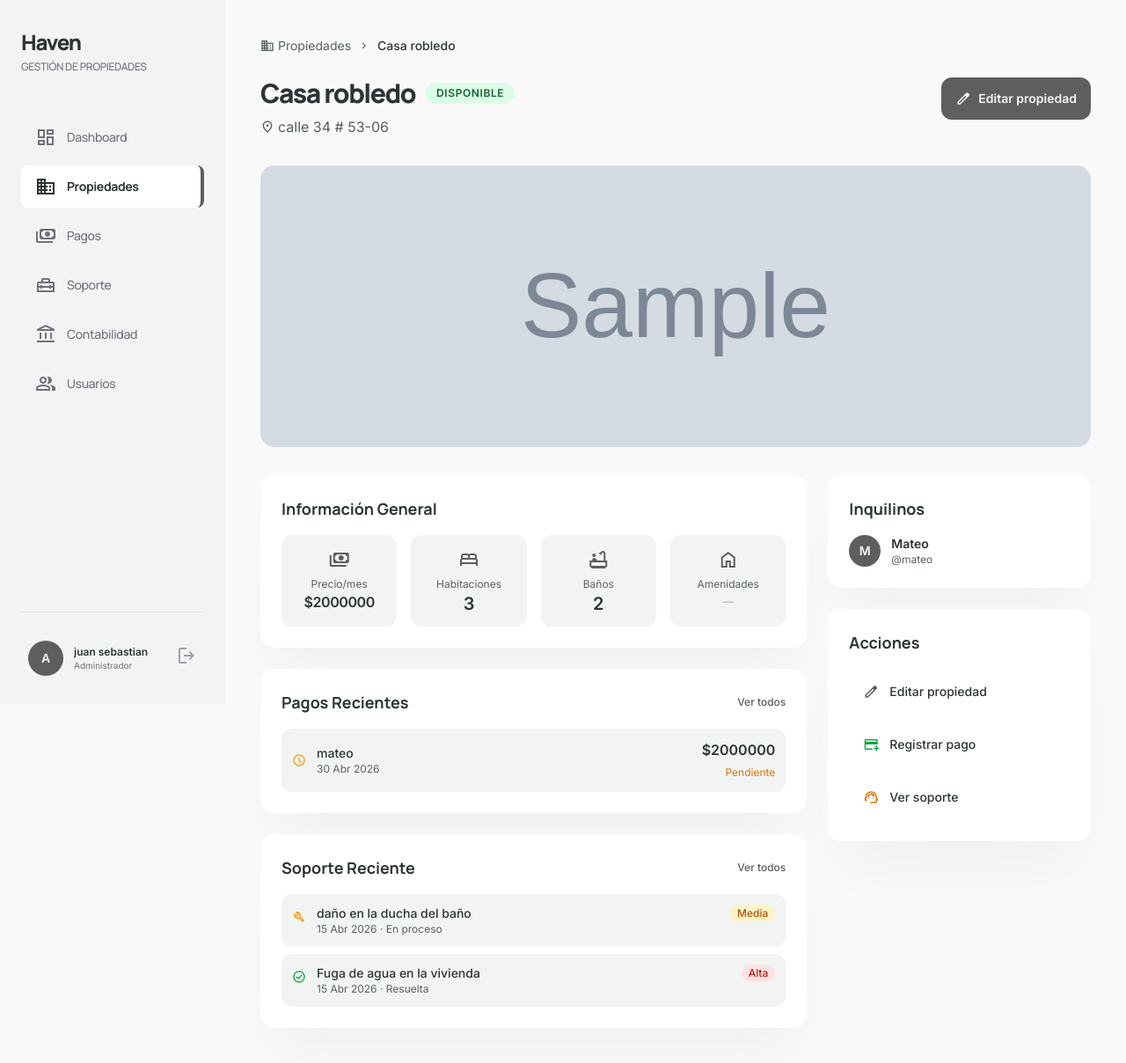
After one commit to JuanSebastianClavijoTapias/constructora, a Django app: page /propiedades/1/ in a window 1280 px wide. The commit adds this page. Shown: the whole page at 88% size. Run offline with Django 5.2, Linux system fonts and the light colour scheme; a user stored in the database is signed in; data comes from the database, SQL or seed files in the repository; tables that the repository leaves empty hold one stand-in row (values such as "Sample post"); grey boxes marked "Sample" are stand-in pictures; some libraries are stand-ins or nearby versions.

Commit message:
Enhance property detail view and add detail page template

```diff
--- /dev/null
+++ b/core/templates/core/propiedad_detalle.html
@@ -0,0 +1,257 @@
+    {% extends 'core/base.html' %}
+
+{% block title %}{{ propiedad.nombre }} - Haven{% endblock %}
+
+{% block content %}
+<section class="p-6 md:p-10 max-w-5xl mx-auto">
+
+    <!-- Breadcrumb -->
+    <nav class="flex items-center gap-2 text-sm text-on-surface-variant mb-6">
+        <a href="{% url 'propiedades' %}" class="hover:text-on-surface transition-colors flex items-center gap-1">
+            <span class="material-symbols-outlined text-base">domain</span>
+            Propiedades
+        </a>
+        <span class="material-symbols-outlined text-sm">chevron_right</span>
+        <span class="text-on-surface font-medium truncate">{{ propiedad.nombre }}</span>
+    </nav>
+
+    <!-- Header -->
+    <div class="flex flex-col sm:flex-row sm:items-start justify-between gap-4 mb-8">
+        <div>
+            <div class="flex flex-wrap items-center gap-3 mb-2">
+                <h1 class="font-headline font-extrabold text-3xl tracking-tighter text-on-surface">{{ propiedad.nombre }}</h1>
+                <span class="px-3 py-1 text-xs font-bold uppercase tracking-wider rounded-full
+                    {% if propiedad.estado == 'DISPONIBLE' %}bg-green-100 text-green-800
+                    {% elif propiedad.estado == 'ALQUILADA' %}bg-purple-100 text-purple-800
+                    {% elif propiedad.estado == 'MANTENIMIENTO' %}bg-red-100 text-red-700
+                    {% endif %}">
+                    {{ propiedad.get_estado_display }}
+                </span>
+            </div>
+            <p class="flex items-center gap-1 text-on-surface-variant">
+                <span class="material-symbols-outlined text-base">location_on</span>
+                {{ propiedad.direccion }}
+            </p>
+        </div>
+        {% if is_admin %}
+        <a href="{% url 'propiedad_editar' propiedad.id %}"
+           class="inline-flex items-center gap-2 px-4 py-2.5 bg-primary text-on-primary rounded-xl font-bold text-sm hover:bg-primary/90 transition-colors self-start whitespace-nowrap">
+            <span class="material-symbols-outlined text-lg">edit</span>
+            Editar propiedad
+        </a>
+        {% endif %}
+    </div>
+
+    <!-- Imagen principal -->
+    <div class="rounded-2xl overflow-hidden bg-surface-container-highest mb-8 h-64 md:h-80 relative">
+        {% if propiedad.imagenes.first %}
+        <img src="{{ propiedad.imagenes.first.imagen.url }}" alt="{{ propiedad.nombre }}"
+             class="w-full h-full object-cover">
+        {% elif propiedad.imagen_url %}
+        <img src="{{ propiedad.imagen_url }}" alt="{{ propiedad.nombre }}"
+             class="w-full h-full object-cover">
+        {% else %}
+        <div class="w-full h-full flex flex-col items-center justify-center text-on-surface-variant/30">
+            <span class="material-symbols-outlined text-6xl">holiday_village</span>
+        </div>
+        {% endif %}
+
+        <!-- Galería adicional (miniaturas) -->
+        {% if propiedad.imagenes.count > 1 %}
+        <div class="absolute bottom-3 right-3 flex gap-2">
+            {% for img in propiedad.imagenes.all|slice:"1:4" %}
+            <div class="w-14 h-14 rounded-lg overflow-hidden border-2 border-white shadow-md">
+                <img src="{{ img.imagen.url }}" alt="" class="w-full h-full object-cover">
+            </div>
+            {% endfor %}
+            {% if propiedad.imagenes.count > 4 %}
+            <div class="w-14 h-14 rounded-lg bg-black/50 border-2 border-white shadow-md flex items-center justify-center text-white text-xs font-bold">
+                +{{ propiedad.imagenes.count|add:"-4" }}
+            </div>
+            {% endif %}
+        </div>
+        {% endif %}
+    </div>
+
+    <div class="grid grid-cols-1 lg:grid-cols-3 gap-6">
+
+        <!-- Columna izquierda (2/3) -->
+        <div class="lg:col-span-2 space-y-6">
+
+            <!-- Datos principales -->
+            <div class="bg-surface-container-lowest rounded-2xl editorial-shadow p-6">
+                <h2 class="font-headline font-bold text-lg mb-4 text-on-surface">Información General</h2>
+                <div class="grid grid-cols-2 sm:grid-cols-4 gap-4">
+                    <div class="text-center p-3 bg-surface-container-low rounded-xl">
+                        <span class="material-symbols-outlined text-primary text-2xl mb-1 block">payments</span>
+                        <p class="text-xs text-on-surface-variant">Precio/mes</p>
+                        <p class="font-extrabold text-on-surface tracking-tight">${{ propiedad.precio_mensual|floatformat:0 }}</p>
+                    </div>
+                    <div class="text-center p-3 bg-surface-container-low rounded-xl">
+                        <span class="material-symbols-outlined text-primary text-2xl mb-1 block">bed</span>
+                        <p class="text-xs text-on-surface-variant">Habitaciones</p>
+                        <p class="font-extrabold text-on-surface text-xl">{{ propiedad.habitaciones }}</p>
+                    </div>
+                    <div class="text-center p-3 bg-surface-container-low rounded-xl">
+                        <span class="material-symbols-outlined text-primary text-2xl mb-1 block">bathtub</span>
+                        <p class="text-xs text-on-surface-variant">Baños</p>
+                        <p class="font-extrabold text-on-surface text-xl">{{ propiedad.baños }}</p>
+                    </div>
+                    <div class="text-center p-3 bg-surface-container-low rounded-xl">
+                        <span class="material-symbols-outlined text-primary text-2xl mb-1 block">home</span>
+                        <p class="text-xs text-on-surface-variant">Amenidades</p>
+                        <div class="flex justify-center gap-2 mt-1">
+                            {% if propiedad.patio %}
+                            <span class="material-symbols-outlined text-green-600 text-base" title="Patio">yard</span>
+                            {% endif %}
+                            {% if propiedad.parquedero %}
+                            <span class="material-symbols-outlined text-blue-600 text-base" title="Parquedero">local_parking</span>
+                            {% endif %}
+                            {% if not propiedad.patio and not propiedad.parquedero %}
+                            <span class="text-xs text-on-surface-variant/50">—</span>
+                            {% endif %}
+                        </div>
+                    </div>
+                </div>
+            </div>
+
+            <!-- Pagos recientes -->
+            <div class="bg-surface-container-lowest rounded-2xl editorial-shadow p-6">
+                <div class="flex items-center justify-between mb-4">
+                    <h2 class="font-headline font-bold text-lg text-on-surface">Pagos Recientes</h2>
+                    {% if is_admin %}
+                    <a href="{% url 'pagos' %}" class="text-xs text-primary hover:underline font-medium">Ver todos</a>
+                    {% endif %}
+                </div>
+                {% if pagos_recientes %}
+                <div class="space-y-2">
+                    {% for pago in pagos_recientes %}
+                    <div class="flex items-center justify-between p-3 rounded-xl bg-surface-container-low">
+                        <div class="flex items-center gap-3">
+                            <span class="material-symbols-outlined text-base
+                                {% if pago.estado == 'PAGADO' %}text-green-600
+                                {% elif pago.estado == 'ATRASADO' %}text-red-600
+                                {% else %}text-amber-500{% endif %}">
+                                {% if pago.estado == 'PAGADO' %}check_circle{% elif pago.estado == 'ATRASADO' %}warning{% else %}schedule{% endif %}
+                            </span>
+                            <div>
+                                <p class="text-sm font-medium text-on-surface">{{ pago.inquilino_nombre }}</p>
+                                <p class="text-xs text-on-surface-variant">{{ pago.fecha_limite|date:"d M Y" }}</p>
+                            </div>
+                        </div>
+                        <div class="text-right">
+                            <p class="font-bold text-on-surface">${{ pago.monto_mensual|floatformat:0 }}</p>
+                            <span class="text-xs
+                                {% if pago.estado == 'PAGADO' %}text-green-700
+                                {% elif pago.estado == 'ATRASADO' %}text-red-700
+                                {% else %}text-amber-600{% endif %}">
+                                {{ pago.get_estado_display }}
+                            </span>
+                        </div>
+                    </div>
+                    {% endfor %}
+                </div>
+                {% else %}
+                <div class="text-center py-6 text-on-surface-variant/60">
+                    <span class="material-symbols-outlined text-3xl block mb-1">receipt_long</span>
+                    <p class="text-sm">Sin pagos registrados</p>
+                </div>
+                {% endif %}
+            </div>
+
+            <!-- Solicitudes de soporte recientes -->
+            <div class="bg-surface-container-lowest rounded-2xl editorial-shadow p-6">
+                <div class="flex items-center justify-between mb-4">
+                    <h2 class="font-headline font-bold text-lg text-on-surface">Soporte Reciente</h2>
+                    <a href="{% url 'soporte' %}" class="text-xs text-primary hover:underline font-medium">Ver todos</a>
+                </div>
+                {% if solicitudes %}
+                <div class="space-y-2">
+                    {% for s in solicitudes %}
+                    <div class="flex items-start gap-3 p-3 rounded-xl bg-surface-container-low">
+                        <span class="material-symbols-outlined text-base mt-0.5
+                            {% if s.estado == 'NUEVA' %}text-red-600
+                            {% elif s.estado == 'EN_PROCESO' %}text-amber-500
+                            {% else %}text-green-600{% endif %}">
+                            {% if s.estado == 'NUEVA' %}error{% elif s.estado == 'EN_PROCESO' %}build{% else %}check_circle{% endif %}
+                        </span>
+                        <div class="flex-1 min-w-0">
+                            <p class="text-sm font-medium text-on-surface truncate">{{ s.titulo }}</p>
+                            <p class="text-xs text-on-surface-variant">{{ s.creado_en|date:"d M Y" }} · {{ s.get_estado_display }}</p>
+                        </div>
+                        <span class="text-xs px-2 py-0.5 rounded-full font-medium
+                            {% if s.prioridad == 'ALTA' %}bg-red-100 text-red-700
+                            {% elif s.prioridad == 'MEDIA' %}bg-amber-100 text-amber-700
+                            {% else %}bg-gray-100 text-gray-600{% endif %}">
+                            {{ s.get_prioridad_display }}
+                        </span>
+                    </div>
+                    {% endfor %}
+                </div>
+                {% else %}
+                <div class="text-center py-6 text-on-surface-variant/60">
+                    <span class="material-symbols-outlined text-3xl block mb-1">support_agent</span>
+                    <p class="text-sm">Sin solicitudes de soporte</p>
+                </div>
+                {% endif %}
+            </div>
+
+        </div>
+
+        <!-- Columna derecha (1/3) -->
+        <div class="space-y-6">
+
+            <!-- Inquilinos -->
+            <div class="bg-surface-container-lowest rounded-2xl editorial-shadow p-6">
+                <h2 class="font-headline font-bold text-lg mb-4 text-on-surface">Inquilinos</h2>
+                {% if inquilinos %}
+                <div class="space-y-3">
+                    {% for perfil in inquilinos %}
+                    <div class="flex items-center gap-3">
+                        <div class="w-9 h-9 rounded-full bg-primary text-on-primary flex items-center justify-center font-bold text-sm flex-shrink-0">
+                            {{ perfil.nombre_mostrar|make_list|first|upper }}
+                        </div>
+                        <div class="min-w-0">
+                            <p class="text-sm font-semibold text-on-surface truncate">{{ perfil.nombre_mostrar }}</p>
+                            <p class="text-xs text-on-surface-variant">@{{ perfil.user.username }}</p>
+                        </div>
+                    </div>
+                    {% endfor %}
+                </div>
+                {% else %}
+                <div class="text-center py-4 text-on-surface-variant/60">
+                    <span class="material-symbols-outlined text-3xl block mb-1">person_off</span>
+                    <p class="text-sm">Sin inquilinos asignados</p>
+                </div>
+                {% endif %}
+            </div>
+
+            <!-- Acciones rápidas (solo admin) -->
+            {% if is_admin %}
+            <div class="bg-surface-container-lowest rounded-2xl editorial-shadow p-6">
+                <h2 class="font-headline font-bold text-lg mb-4 text-on-surface">Acciones</h2>
+                <div class="space-y-2">
+                    <a href="{% url 'propiedad_editar' propiedad.id %}"
+                       class="flex items-center gap-3 px-4 py-3 rounded-xl hover:bg-surface-container-low transition-colors text-on-surface text-sm font-medium">
+                        <span class="material-symbols-outlined text-primary text-lg">edit</span>
+                        Editar propiedad
+                    </a>
+                    <a href="{% url 'pago_crear' %}"
+                       class="flex items-center gap-3 px-4 py-3 rounded-xl hover:bg-surface-container-low transition-colors text-on-surface text-sm font-medium">
+                        <span class="material-symbols-outlined text-green-600 text-lg">add_card</span>
+                        Registrar pago
+                    </a>
+                    <a href="{% url 'soporte' %}"
+                       class="flex items-center gap-3 px-4 py-3 rounded-xl hover:bg-surface-container-low transition-colors text-on-surface text-sm font-medium">
+                        <span class="material-symbols-outlined text-amber-600 text-lg">support_agent</span>
+                        Ver soporte
+                    </a>
+                </div>
+            </div>
+            {% endif %}
+
+        </div>
+    </div>
+
+</section>
+{% endblock %}
--- a/core/templates/core/propiedades.html
+++ b/core/templates/core/propiedades.html
@@ -32,7 +32,7 @@
     {% if propiedades_list %}
     <div class="grid grid-cols-1 md:grid-cols-2 lg:grid-cols-3 gap-6">
         {% for prop in propiedades_list %}
-        <div class="bg-surface-container-lowest rounded-2xl editorial-shadow group overflow-hidden flex flex-col hover:shadow-md transition-shadow">
+        <div class="bg-surface-container-lowest rounded-2xl editorial-shadow group overflow-hidden flex flex-col hover:shadow-md transition-shadow relative">
             <div class="h-48 bg-surface-container-low relative overflow-hidden flex-shrink-0">
                 {% if prop.imagenes.first %}
                 <img src="{{ prop.imagenes.first.imagen.url }}" alt="{{ prop.nombre }}" class="w-full h-full object-cover group-hover:scale-105 transition-transform duration-500">
@@ -97,10 +97,11 @@
 
                 {% if user_profile.rol == 'ADMIN' %}
                 <div class="mt-4 pt-4 border-t border-outline-variant/20 flex gap-2 justify-end">
-                     <a href="{% url 'propiedad_editar' prop.id %}" class="text-xs font-medium text-primary hover:underline" title="Editar">Editar</a>
+                    <a href="{% url 'propiedad_editar' prop.id %}" class="relative z-10 text-xs font-medium text-primary hover:underline" title="Editar">Editar</a>
                 </div>
                 {% endif %}
             </div>
+            <a href="{% url 'propiedad_detalle' prop.id %}" class="absolute inset-0" aria-label="Ver {{ prop.nombre }}"></a>
         </div>
         {% endfor %}
     </div>
```
